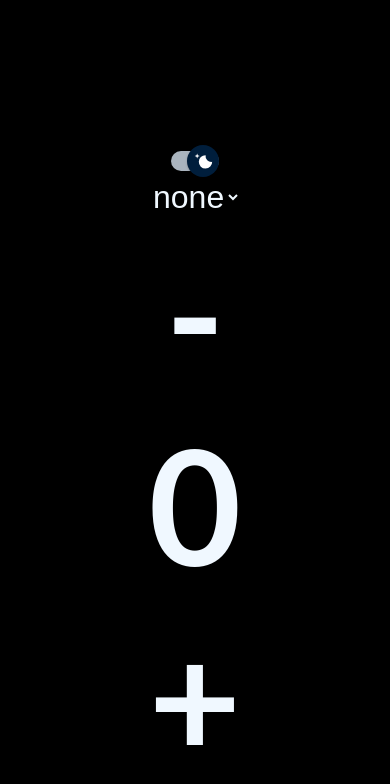
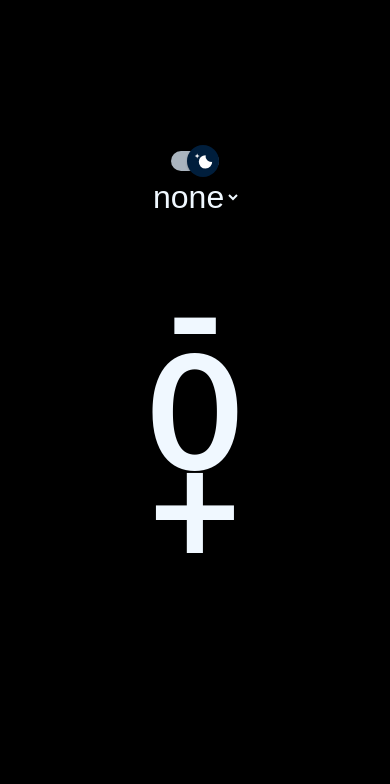
Before and after one commit to yogeshwar-b/Counter, a React (Vite) app: page / in a window 390 px wide. Shown: the top 784 px of the page. Built offline with nearby package versions, Linux system fonts and the light colour scheme.

Commit message:
Transitions modification and Fixed the 9-10 bug where centering was not working

```diff
--- a/src/components/home.css
+++ b/src/components/home.css
@@ -1,7 +1,8 @@
 .grid-container {
   display: grid;
-  grid-template-columns: 1fr 1fr 1fr;
-  place-items: center;
+  grid-template-columns: 33% 33% 33%;
+  justify-items: center;
+  justify-content: center;
   /* border: 2px solid red; */
 }
 .grid-item {
@@ -11,6 +12,11 @@
 }
 .bluebg {
   background-color: blue;
+}
+.flex-center {
+  display: flex;
+  justify-items: center;
+  justify-content: center;
 }
 .greenbg {
   background-color: green;
@@ -29,7 +35,7 @@
   color: aliceblue;
 }
 
-@media screen and (max-width: 556px) {
+@media screen and (max-width: 800px) {
   .grid-container {
     grid-template-columns: auto;
   }
@@ -40,6 +46,10 @@
   .fsize-dark {
     font-size: 10rem;
     font-weight: 700;
+  }
+  .flex-center {
+    align-items: center;
+    align-content: center;
   }
 }
 /* fadeTransition */
--- a/src/components/home.jsx
+++ b/src/components/home.jsx
@@ -3,6 +3,8 @@ import "./home.css";
 import { CSSTransition, Transition } from "react-transition-group";
 import { TransitionTimeOut } from "./constants";
 import { ThemeContext, TransitionContext } from "../App";
+import { TransitionList } from "./constants";
+
 import { red } from "@mui/material/colors";
 function timeout(delay) {
   return new Promise((res) => setTimeout(res, delay));
@@ -12,25 +14,31 @@ var isProcessing = false;
 const Counter = () => {
   const themeclass = useContext(ThemeContext);
   const { transitionName, setTransitionName } = useContext(TransitionContext);
-  const [count, ChangeCounter] = useState(0);
+  const [count1, ChangeCounter1] = useState(0);
+  const [count2, ChangeCounter2] = useState(0);
   //Determines if the state is entering or exiting.
   const [isEnter1, ChangeIsEnter1] = useState(true);
   const [isEnter2, ChangeIsEnter2] = useState(false);
   // const textsizeclass = "fsize" + themeclass;
   const duration = 400;
 
-  const defaultStyle = {
-    // position: "absolute",
-    // transition: `opacity ${duration}ms`,
-    opacity: 0,
-  };
+  // const defaultStyle = {
+  //   // position: "absolute",
+  //   // transition: `opacity ${duration}ms`,
+  //   opacity: 0,
+  // };
 
-  const transitionStyles = {
+  const transitionFade = {
     entering: { opacity: 1, transition: `opacity ${duration}ms ease-in` },
     entered: { opacity: 1 },
     exiting: { opacity: 0, transition: `opacity ${duration}ms ease-out` },
     exited: { opacity: 0 },
   };
+
+  // const transi = TransitionList.filter((obj) => {
+  //   return obj.name == transitionName;
+  // });
+  // console.log(transitionName, TransitionList, transi);
 
   return (
     <div className="grid-container">
@@ -41,13 +49,13 @@ const Counter = () => {
             isProcessing = true;
             if (isEnter1) {
               isEnter1 ? ChangeIsEnter1(false) : ChangeIsEnter1(true);
-              await timeout(duration);
-              ChangeCounter((oldCount) => oldCount - 1);
+              // await timeout(duration);
+              ChangeCounter2(count1 - 1);
               isEnter2 ? ChangeIsEnter2(false) : ChangeIsEnter2(true);
             } else {
               isEnter2 ? ChangeIsEnter2(false) : ChangeIsEnter2(true);
-              await timeout(duration);
-              ChangeCounter((oldCount) => oldCount - 1);
+              // await timeout(duration);
+              ChangeCounter1(count2 - 1);
               isEnter1 ? ChangeIsEnter1(false) : ChangeIsEnter1(true);
             }
             isProcessing = false;
@@ -56,18 +64,18 @@ const Counter = () => {
       >
         -
       </div>
-      <div className="grid-item">
+      <div className="grid-item flex-center">
         <Transition in={isEnter1} timeout={duration}>
           {(state) => (
             <div
               style={{
-                ...defaultStyle,
-                ...transitionStyles[state],
+                // ...transi[state],
+                ...transitionFade[state],
                 position: "absolute",
               }}
               className={"fsize" + themeclass}
             >
-              {count}
+              {count1}
             </div>
           )}
         </Transition>
@@ -75,12 +83,13 @@ const Counter = () => {
           {(state) => (
             <div
               style={{
-                ...defaultStyle,
-                ...transitionStyles[state],
+                // ...transi[state],
+                ...transitionFade[state],
+                position: "absolute",
               }}
               className={"fsize" + themeclass}
             >
-              {count}
+              {count2}
             </div>
           )}
         </Transition>
@@ -90,13 +99,13 @@ const Counter = () => {
         onClick={async () => {
           if (isEnter1) {
             isEnter1 ? ChangeIsEnter1(false) : ChangeIsEnter1(true);
-            await timeout(duration);
-            ChangeCounter((oldCount) => oldCount + 1);
+            // await timeout(duration);
+            ChangeCounter2(count1 + 1);
             isEnter2 ? ChangeIsEnter2(false) : ChangeIsEnter2(true);
           } else {
             isEnter2 ? ChangeIsEnter2(false) : ChangeIsEnter2(true);
-            await timeout(duration);
-            ChangeCounter((oldCount) => oldCount + 1);
+            // await timeout(duration);
+            ChangeCounter1(count2 + 1);
             isEnter1 ? ChangeIsEnter1(false) : ChangeIsEnter1(true);
           }
         }}
```
